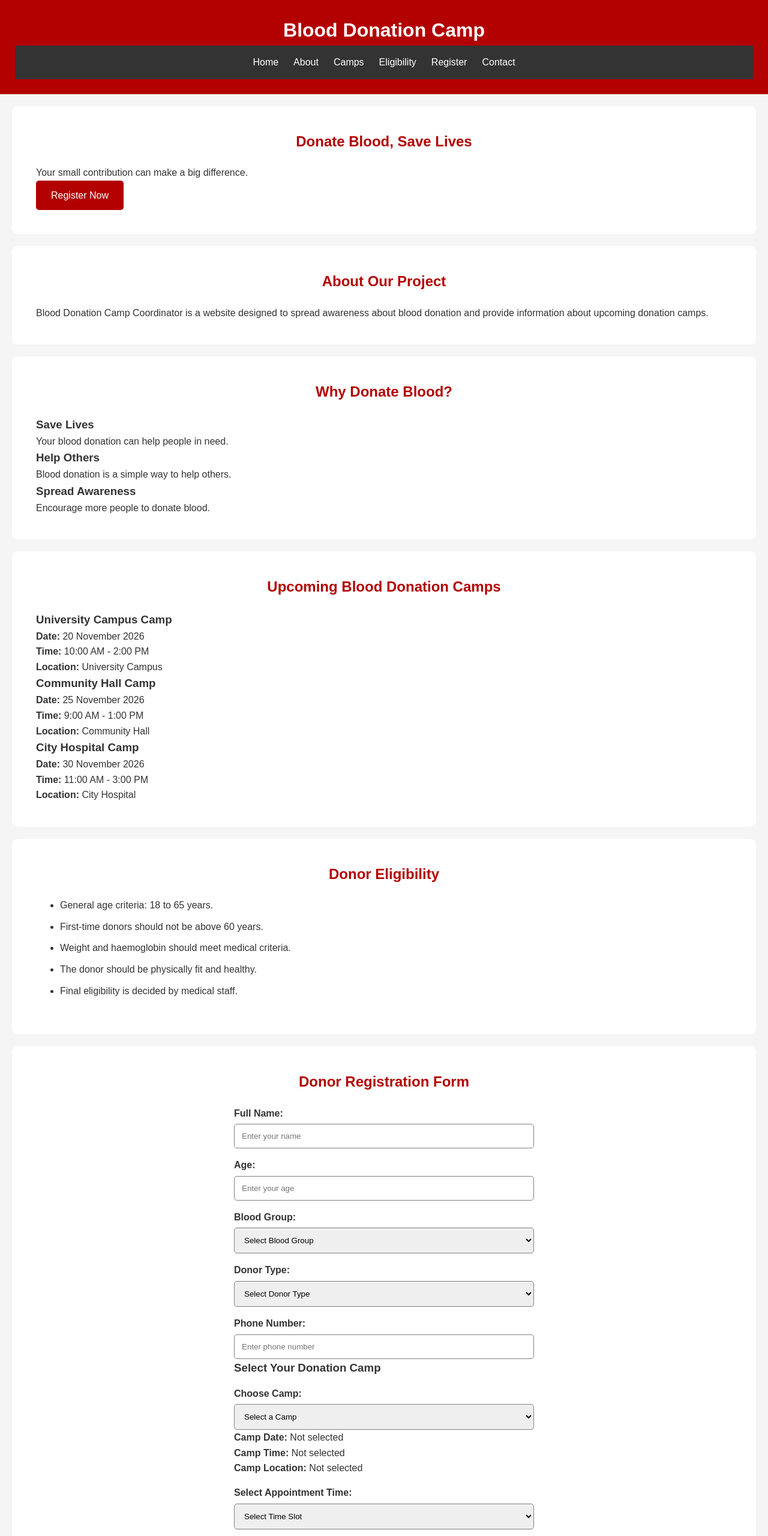
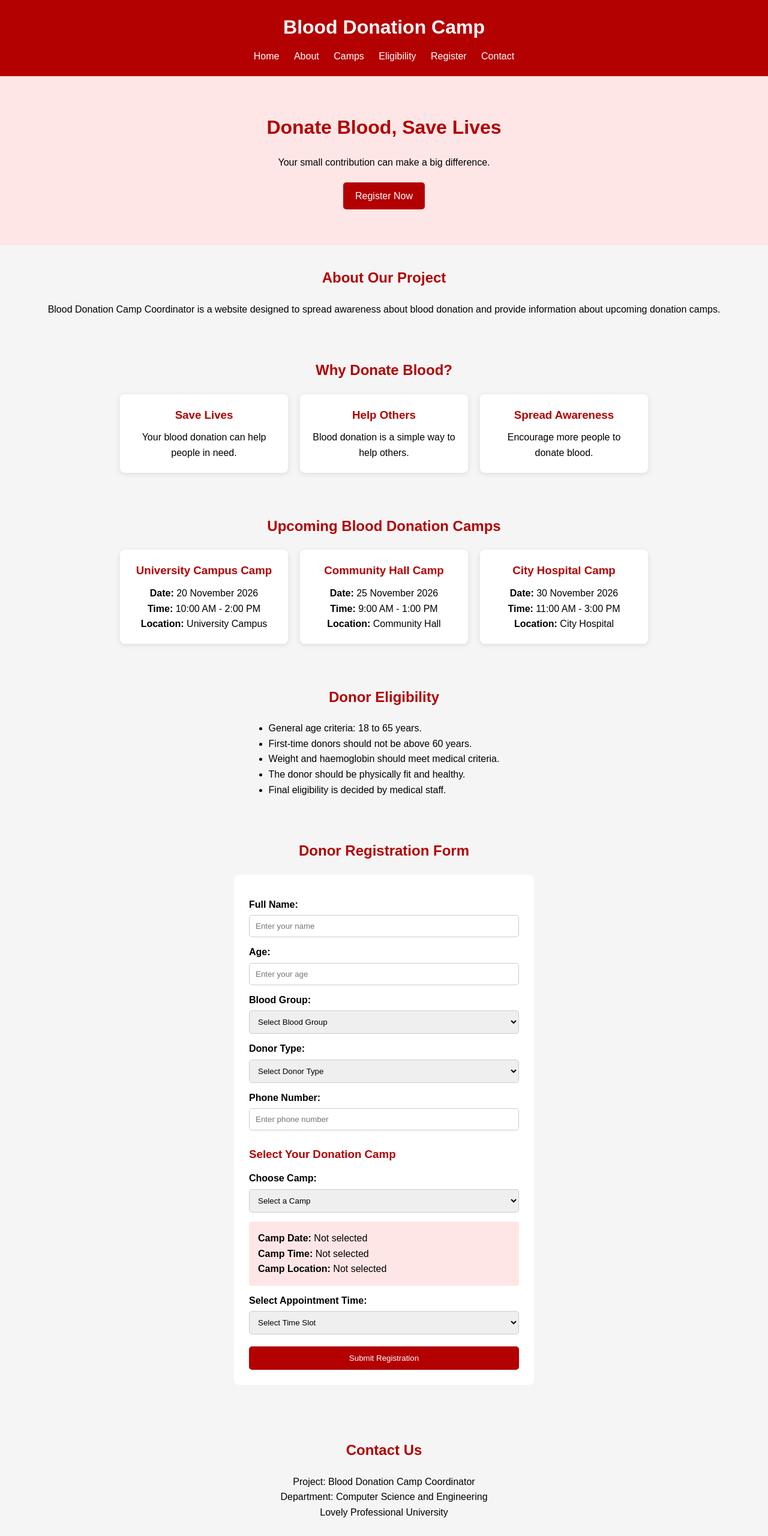
Before and after one commit to harshrajjio5-jpg/Blood-Donation-Camp-Coordinator, a plain HTML site: page index.html in a window 1280 px wide. Shown: the top 2560 px of the page at 60% size. Drawn offline with Linux system fonts and the light colour scheme.

Commit message:
Update style.css

```diff
--- a/style.css
+++ b/style.css
@@ -1,19 +1,12 @@
-/* Basic Styling */
-
 * {
     margin: 0;
     padding: 0;
     box-sizing: border-box;
 }
 
-html {
-    scroll-behavior: smooth;
-}
-
 body {
     font-family: Arial, sans-serif;
     background-color: #f5f5f5;
-    color: #333;
     line-height: 1.6;
 }
 
@@ -22,104 +15,77 @@ body {
 header {
     background-color: #b30000;
     color: white;
+    padding: 20px;
     text-align: center;
-    padding: 25px;
 }
 
-/* Navigation */
-
 nav {
-    background-color: #333;
-    display: flex;
-    justify-content: center;
-    padding: 15px;
-    gap: 25px;
-    position: sticky;
-    top: 0;
+    margin-top: 10px;
 }
 
 nav a {
     color: white;
     text-decoration: none;
-    font-size: 16px;
+    margin: 10px;
 }
 
 nav a:hover {
-    color: #ff6666;
+    text-decoration: underline;
+}
+
+/* Home */
+
+.hero {
+    background-color: #ffe6e6;
+    text-align: center;
+    padding: 60px 20px;
+}
+
+.hero h2 {
+    font-size: 32px;
+    color: #b30000;
+}
+
+.btn {
+    display: inline-block;
+    background-color: #b30000;
+    color: white;
+    padding: 10px 20px;
+    margin-top: 20px;
+    text-decoration: none;
+    border-radius: 5px;
 }
 
 /* Sections */
 
 section {
-    padding: 40px;
-    margin: 20px;
-    background-color: white;
-    border-radius: 10px;
-}
-
-h2 {
-    color: #b30000;
-    margin-bottom: 20px;
+    padding: 35px 20px;
     text-align: center;
 }
 
-/* Home Section */
-
-.home {
-    background-color: #ffe6e6;
-    text-align: center;
-    padding: 70px 30px;
+section h2 {
+    color: #b30000;
+    margin-bottom: 20px;
 }
 
-.home h2 {
-    font-size: 32px;
+/* Cards */
+
+.cards {
+    display: flex;
+    justify-content: center;
+    flex-wrap: wrap;
+    gap: 20px;
 }
 
-.home p {
-    margin-bottom: 25px;
+.card {
+    background-color: white;
+    padding: 20px;
+    width: 280px;
+    border-radius: 8px;
+    box-shadow: 0 2px 8px rgba(0,0,0,0.1);
 }
 
-/* Button */
-
-.btn {
-    background-color: #b30000;
-    color: white;
-    padding: 12px 25px;
-    text-decoration: none;
-    border-radius: 5px;
-    display: inline-block;
-    transition: 0.3s;
-}
-
-.btn:hover {
-    background-color: #800000;
-    transform: scale(1.05);
-}
-
-/* Boxes */
-
-.box-container {
-    display: flex;
-    justify-content: center;
-    gap: 20px;
-    flex-wrap: wrap;
-}
-
-.box {
-    background-color: #ffe6e6;
-    padding: 25px;
-    width: 250px;
-    text-align: center;
-    border-radius: 10px;
-    transition: 0.3s;
-}
-
-.box:hover {
-    transform: translateY(-5px);
-    box-shadow: 0 5px 15px gray;
-}
-
-.box h3 {
+.card h3 {
     color: #b30000;
     margin-bottom: 10px;
 }
@@ -127,43 +93,49 @@ h2 {
 /* Eligibility */
 
 ul {
-    margin: 20px 40px;
-}
-
-li {
-    margin-bottom: 10px;
-}
-
-.note {
-    text-align: center;
-    margin-top: 15px;
-    color: gray;
+    display: inline-block;
+    text-align: left;
 }
 
 /* Registration Form */
 
 form {
+    background-color: white;
     max-width: 500px;
     margin: auto;
+    padding: 25px;
+    border-radius: 8px;
+    text-align: left;
 }
 
-label {
+form label {
     display: block;
-    margin-top: 15px;
+    margin-top: 12px;
     font-weight: bold;
 }
 
-input, select {
+form input,
+form select {
     width: 100%;
-    padding: 12px;
+    padding: 10px;
     margin-top: 5px;
-    border: 1px solid gray;
+    border: 1px solid #ccc;
     border-radius: 5px;
 }
 
-/* Submit Button */
+form h3 {
+    color: #b30000;
+    margin-top: 25px;
+}
 
-button {
+#campDetails {
+    background-color: #ffe6e6;
+    padding: 15px;
+    margin-top: 15px;
+    border-radius: 5px;
+}
+
+form button {
     width: 100%;
     padding: 12px;
     margin-top: 20px;
@@ -172,27 +144,25 @@ button {
     border: none;
     border-radius: 5px;
     cursor: pointer;
-    transition: 0.3s;
 }
 
-button:hover {
+form button:hover,
+.btn:hover {
     background-color: #800000;
-    transform: scale(1.03);
 }
 
-/* Result Message */
+/* Result */
 
 #result {
-    text-align: center;
-    color: green;
-    margin-top: 20px;
+    margin: 20px auto;
+    max-width: 500px;
     font-weight: bold;
 }
 
 /* Footer */
 
 footer {
-    background-color: #333;
+    background-color: #b30000;
     color: white;
     text-align: center;
     padding: 20px;
@@ -202,19 +172,18 @@ footer {
 
 @media (max-width: 600px) {
 
-    nav {
+    nav a {
+        display: inline-block;
+        margin: 5px;
+    }
+
+    .cards {
         flex-direction: column;
         align-items: center;
-        gap: 10px;
     }
 
-    section {
-        padding: 25px;
-        margin: 10px;
-    }
-
-    .box {
-        width: 100%;
+    .hero h2 {
+        font-size: 25px;
     }
 
 }
```
